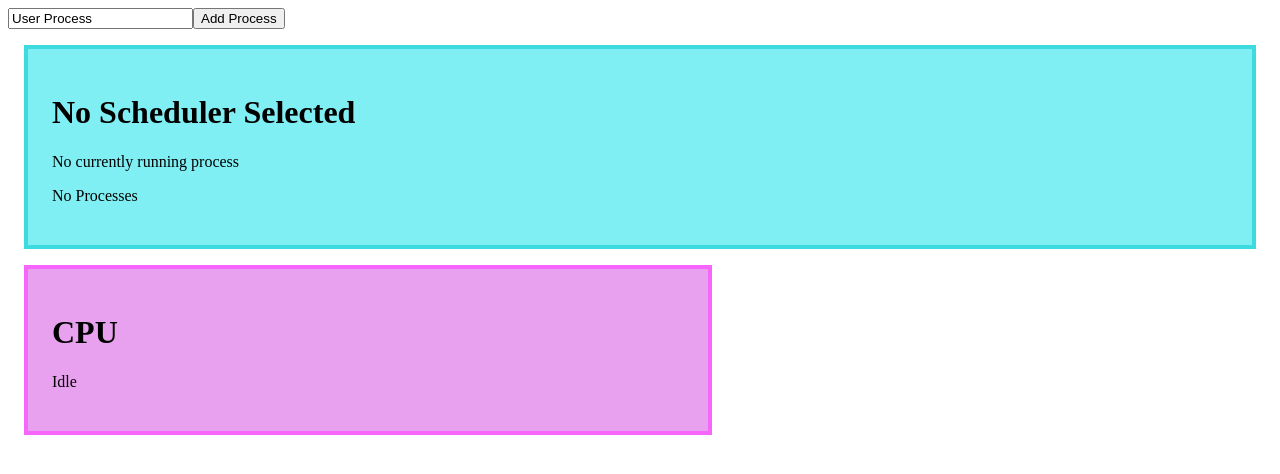
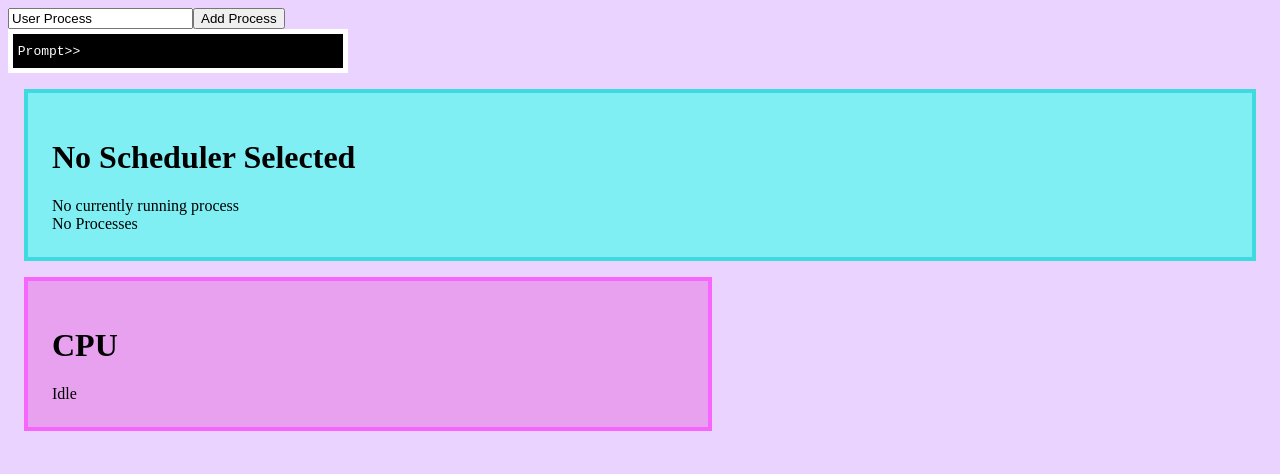
Before and after one commit to avniDhokia/os-sim, a React (Vite) app in the folder frontend/client/: page / in a window 1280 px wide. Shown: the top 474 px of the page. Built offline with nearby package versions, Linux system fonts and the light colour scheme.

Commit message:
Created basic terminal with new process command working

```diff
--- a/frontend/client/src/App.jsx
+++ b/frontend/client/src/App.jsx
@@ -2,6 +2,7 @@ import { useState, useEffect } from 'react'
 import './App.css'
 import CPU from './components/cpu'
 import Scheduler from './components/scheduler'
+import Terminal from './components/terminal'
 
 function App() {
 
@@ -60,6 +61,7 @@ function App() {
 
       </form>
 
+      <Terminal />
       <Scheduler name={scheduler.name} currentProcess={cpu.currentProcess} state={scheduler.state}/>
       <CPU currentProcess={cpu.currentProcess} />
     </>
--- /dev/null
+++ b/frontend/client/src/components/terminal.jsx
@@ -0,0 +1,60 @@
+import { useState, useEffect } from 'react'
+
+export default function Terminal(){
+
+    const [userText, setUserText] = useState("")
+    const [pastText, setPastText] = useState("")
+
+    let promptStart = "Prompt>> "
+
+    function handleKeyDown(e) {
+        if (event.key == 'Enter'){
+
+            let ret = processCommand(userText)
+            setPastText( pastText => (ret));
+
+            setUserText("")
+        }
+    }
+
+    function processCommand(command){
+
+        if (command == ""){
+            return ""
+        }
+
+        // new process - np
+        if (command.startsWith("np")){
+            fetch("http://127.0.0.1:5000/addProcess", {
+                method: "POST",
+                headers: { "Content-Type": "application/json" },
+                body: JSON.stringify({ name: "test" })
+                })
+            .catch(console.error);
+
+            return "Process Created"
+        }
+        // help - help
+        else if (command.startsWith("help")){
+            return "help -> help   .   .   .   .   np -> new process"
+        }
+        // unknown command
+        else{
+            return "Unknown command. Try 'help' to learn more."
+        }
+    }
+
+
+    return (
+        <div id="terminal">
+
+            {pastText}
+            <p>
+                {promptStart}
+                <input type="text" value={userText} id="userSpace" onChange={e => setUserText(e.target.value)} onKeyDown={handleKeyDown} />
+            </p>
+
+        </div>
+    )
+
+}
--- a/frontend/client/src/index.css
+++ b/frontend/client/src/index.css
@@ -1,3 +1,11 @@
+html{
+  background-color: rgb(234, 211, 255);
+}
+
+p{
+  margin: 0;
+  padding: 0;
+}
 
 .component{
   margin: 1rem;
@@ -28,6 +36,42 @@
   font-size: 150%;
 }
 
+#terminal{
+  max-width: 20rem;
+}
+
+#terminal, #terminal input{
+  background-color: black;
+  border: solid white 5px;
+  padding: 0.3rem;
+  font-family: monospace;
+  color: white;
+}
+
+#terminal input, #terminal input:focus{
+  width:fit-content;
+  outline: none;
+  border: none;
+}
+
+#terminal p{
+  display: flex;
+  flex-direction: row;
+  align-items: center;
+}
+
+#terminal{
+  display: flex;
+  flex-direction: column;
+  justify-content: end;
+  max-height: 10rem;
+  overflow:hidden;
+}
+
+#userSpace{
+  flex-grow: 1;
+}
+
 .processQueue{
   display: flex;
   flex-direction: row;
```
